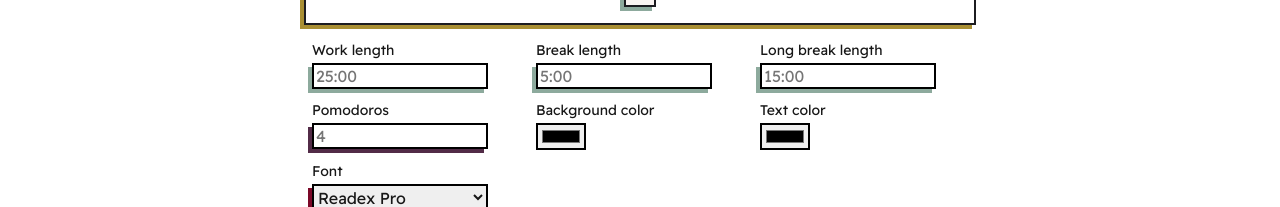
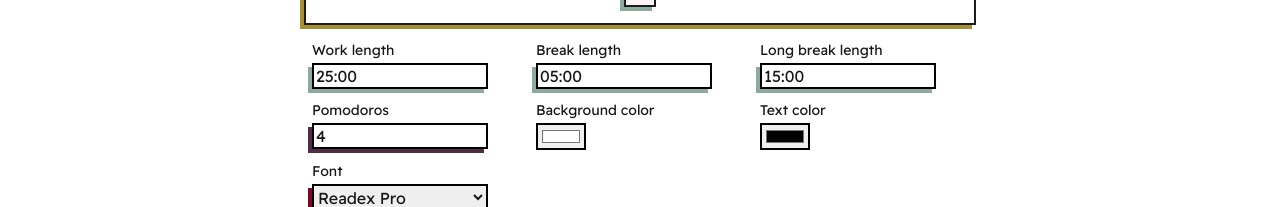
Before and after one commit to literaiiy/campanula, a React (Create React App) app: page /pomo/3-hour-special in a window 1280 px wide. Shown: the part 329-536 px from the top of the page. Built offline with nearby package versions, Linux system fonts and the light colour scheme; a web font is replaced by a local one.

Commit message:
Settings autopopulate - bug fix concerning 0 second input fixed - other stuff

```diff
--- a/src/components/pomo/Settings.tsx
+++ b/src/components/pomo/Settings.tsx
@@ -3,22 +3,26 @@ import '../../styles/Settings.scss'
 
 interface Props {
   readonly onUpdate: Function;
+  readonly defaultOptions: any;
 }
 
 export default function Settings(props: Props): JSX.Element {
+  console.log("%c Settings.tsx has rerendered", "color:navy; font-weight: 900")
+  console.log(props.defaultOptions)
+
   const liftState = (opt: string, value: string | number): void => {
     props.onUpdate(opt, value)
   }
 
   return (
     <ul className="settings-list">
-      <SettingsOption onUpdate={liftState} type="hms" id="work" label="Work length" ph="25:00"/>
-      <SettingsOption onUpdate={liftState} type="hms" id="break" label="Break length" ph="5:00"/>
-      <SettingsOption onUpdate={liftState} type="hms" id="longBreak" label="Long break length" ph="15:00"/>
-      <SettingsOption onUpdate={liftState} type="integer" id="pomodoros" label="Pomodoros" ph="4"/>
-      <SettingsOption onUpdate={liftState} type="color" id="bg_color" label="Background color" ph="#000000"/>
-      <SettingsOption onUpdate={liftState} type="color" id="text_color" label="Text color"/>
-      <SettingsOption onUpdate={liftState} type="font" id="font" label="Font" ph="Readex Pro"/>
+      <SettingsOption onUpdate={liftState} type="hms" id="work" label="Work length" ph={props.defaultOptions.work}/>
+      <SettingsOption onUpdate={liftState} type="hms" id="break" label="Break length" ph={props.defaultOptions.break}/>
+      <SettingsOption onUpdate={liftState} type="hms" id="longBreak" label="Long break length" ph={props.defaultOptions.longBreak}/>
+      <SettingsOption onUpdate={liftState} type="integer" id="pomodoros" label="Pomodoros" ph={props.defaultOptions.pomodoros}/>
+      <SettingsOption onUpdate={liftState} type="color" id="bg_color" label="Background color" ph={props.defaultOptions.bg_color}/>
+      <SettingsOption onUpdate={liftState} type="color" id="text_color" label="Text color" ph={props.defaultOptions.text_color}/>
+      <SettingsOption onUpdate={liftState} type="font" id="font" label="Font" ph={props.defaultOptions.font}/>
     </ul>
   )
 }
--- a/src/components/pomo/SettingsOption.tsx
+++ b/src/components/pomo/SettingsOption.tsx
@@ -1,16 +1,18 @@
 import React, { useState } from "react";
 import "../../styles/SettingsOption.scss"
 import { themeFonts } from "../../lib/constants"
-import { forceHMSFormat, formatHMS, hmsToSec } from "../../lib/funcs"
+import { forceHMSFormat, formatHMS, hmsToSec, secToHMS } from "../../lib/funcs"
 interface Props {
   readonly onUpdate: Function;
   readonly type: "hms" | "integer" | "color" | "font";
   readonly id: string;
   readonly label?: string;
-  readonly ph? : string;
+  readonly ph? : any;
 }
 
 export default function SettingsOption(props: Props): JSX.Element {
+  console.log(props.ph)
+
   const [HMSInputValue, setHMSInputValue] = useState("");
   const [pomoInputValue, setPomoInputValue] = useState('');
 
@@ -40,18 +42,17 @@ export default function SettingsOption(props: Props): JSX.Element {
   }
 
   // Create input
-  let input = <input type='text' name={props.id} placeholder={props.ph}/>
+  let input = <input type='text' name={props.id} value={props.ph}/>
   switch (props.type) {
     case "hms":
       input = <input
         onChange={(e) => handleHMSOnChange(e)}
         onBlur={(e) => handleHMSOnBlur(e)}
-        value={HMSInputValue}
+        value={HMSInputValue || secToHMS(props.ph, true)}
         className="teal-shadow"
         type="tel"
         name={props.id}
         maxLength={8}
-        placeholder={props.ph}
       />;
       break;
     case "integer":
@@ -60,17 +61,15 @@ export default function SettingsOption(props: Props): JSX.Element {
         onBlur={(e) => handleIntOnBlur(e)}
         className="purple-shadow"
         type="number"
-
-        value={pomoInputValue}
+        value={pomoInputValue || +props.ph}
         name={props.id}
-        placeholder={props.ph}
       />;
       break;
     case "color":
       input = <input
         type="color"
         name={props.id}
-        placeholder={props.ph}
+        value={props.ph}
       />
       break;
     case "font":
@@ -85,7 +84,7 @@ export default function SettingsOption(props: Props): JSX.Element {
     input = <select
       className="velvet-shadow"
       name={props.id}
-      placeholder={props.ph}>{array}
+      value={props.ph}>{array}
     </select>
     break;
   }
--- a/src/components/pomo/timer/StartPause.tsx
+++ b/src/components/pomo/timer/StartPause.tsx
@@ -1,5 +1,4 @@
 import "../../../styles/StartPause.scss"
-import { useState } from "react";
 import { FontAwesomeIcon } from "@fortawesome/react-fontawesome"
 import { faPlay, faPause } from '@fortawesome/free-solid-svg-icons'
 
--- a/src/lib/funcs.ts
+++ b/src/lib/funcs.ts
@@ -14,8 +14,9 @@ export const minToSec = (m: number) => {
 
 // Convert an positive integer amount of seconds to the HH:MM:SS format
 // Maxes out at 99:59:59 (359999 sec)
-export const secToHMS = (sec: number, removeHourPadding: boolean) => {
-  sec = Math.min(sec, 359999)
+// Minimizes at 00:00:01 (1 sec)
+export const secToHMS = (sec: number, removeHourPadding: boolean): string => {
+  sec = Math.max(Math.min(sec, 359999), 1)
 
   const h = Math.floor(sec/3600);
   const m = Math.floor((sec - h * 3600)/60);
--- a/src/routes/pomo.tsx
+++ b/src/routes/pomo.tsx
@@ -6,19 +6,16 @@ import { Helmet } from 'react-helmet';
 import "../styles/pomo.scss"
 import { useState } from 'react';
 import { defaultOptions } from "../lib/constants";
-import type { ISettingsObj } from '../lib/constants.js';
 
 export default function Pomo() {
   const params = useParams();
   const [options, setOptions] = useState(defaultOptions);
-  // const [settingsJustBeenChanged, setSJBC] = useState(false);
 
-  const setOptionsHandler = (property: string, value: string | number) => {
+  const setOptionsHandler = (property: string, value: string | number): void => {
     setOptions({
       ...options,
       [property]: value,
     })
-    // setSJBC(true)
   }
 
   return (
@@ -29,7 +26,7 @@ export default function Pomo() {
       <section className="pomo-main">
         <div><b>Code</b>: <span className="monospace">* {params.id} *, <div style={{wordBreak: "break-all"}}>{JSON.stringify(options)}</div></span></div>
         <Timer conf={options} />
-        <Settings onUpdate={setOptionsHandler} />
+        <Settings onUpdate={setOptionsHandler} defaultOptions={options}/>
         <hr className='short-hr'/>
         <ShareMenu />
       </section>
--- a/src/styles/App.scss
+++ b/src/styles/App.scss
@@ -65,6 +65,7 @@ main {
 footer {
   display: flex;
   flex-direction: row;
+  flex-wrap: wrap;
   justify-content: space-between;
   background-color: u.$black;
   color: u.$cream;
--- a/src/styles/SetCount.scss
+++ b/src/styles/SetCount.scss
@@ -6,6 +6,7 @@
 
 .set-progress-circles {
   display: inline-flex;
+  justify-content: center;
   flex-wrap: wrap;
   flex-direction: row;
   gap: 0.25rem 0.75rem;
```
